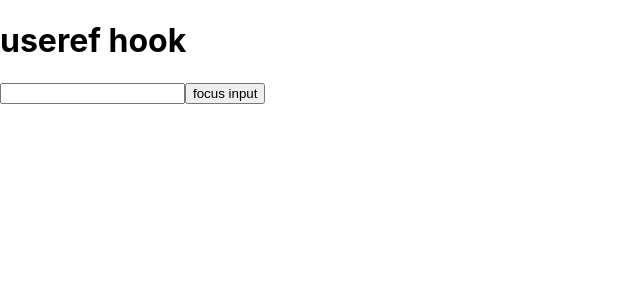
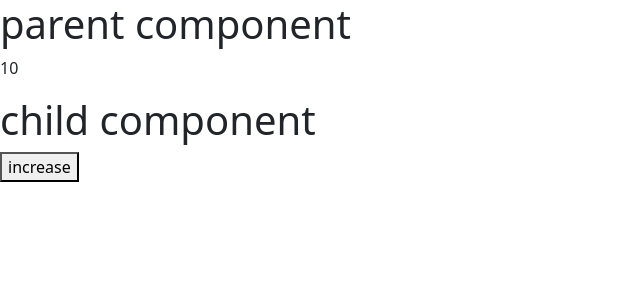
Before and after one commit to dykdeveloper/my-app, a React (Create React App) app: page / in a window 1280 px wide. Shown: the top 300 px of the page, without its empty margins (0-640 px from the left). Built offline with nearby package versions, Linux system fonts and the light colour scheme.

Commit message:
lifting state up

```diff
--- a/src/App.js
+++ b/src/App.js
@@ -12,8 +12,10 @@ import List1 from "./lists/List1"
 import TodoApp from "./lists/TodoApp";
 import Form1 from "./form/Form1";
 import Form2 from "./form/Form2";
-import UseRef1 from "./hook/UseRef1";
+import UseRef1 from "./hook/UseRef_UseState";
 import UseRefhook from "./hook/UseRef1";
+import Styling1 from "./styling_css/Styling1";
+import LiftState from "./Lifting_Stateup/LifState";
 
 
 function App() {
@@ -31,7 +33,10 @@ function App() {
       {/* <TodoApp /> */}
       {/* <Form1 /> */}
       {/* <Form2 /> */}
-      <UseRefhook />
+      {/* <UseRefhook /> */}
+      {/* <Styling1 /> */}
+      {/* <UseRef1 /> */}
+      <LiftState />
     </>
   );
 }
--- /dev/null
+++ b/src/Lifting_Stateup/LifState.js
@@ -0,0 +1,20 @@
+import React, {useState} from 'react'
+import LiftState1 from './LiftState1';
+
+function LiftState(){
+    const [count, setcount] = useState(10)
+
+    const increase = (e) =>{
+        setcount(e)
+    }
+
+    return(
+        <>
+        <h1>parent component</h1>
+        <p>{count}</p>
+        <LiftState1 update={increase}/>
+        </>
+    )
+}
+
+export default LiftState;
--- /dev/null
+++ b/src/Lifting_Stateup/LiftState1.js
@@ -0,0 +1,19 @@
+import React, {useState} from 'react'
+
+function LiftState1({update}){
+    const [count, setcount] = useState(0)
+
+    const increase = () =>{
+        const newdata = count + 1;
+        setcount(newdata);
+        update(newdata)
+    }
+    return(
+        <>
+        <h1>child component</h1>
+        <button onClick={increase}>increase</button>
+        </>
+    )
+}
+
+export default LiftState1;
--- a/src/function_props/FunctionProp.js
+++ b/src/function_props/FunctionProp.js
@@ -4,8 +4,7 @@ import FunctionProp1 from './FunctionProp1'
 
 function FunctionProp() {
     const data ={
-        p1: "example",
-        p2: "no. 3"
+        p1: "example no. 2",
     }
 
     return(
--- a/src/function_props/FunctionProp1.js
+++ b/src/function_props/FunctionProp1.js
@@ -3,8 +3,7 @@ import React from 'react'
 function FunctionProp1(props) {
     return(
         <>
-        <p>example no. 2</p>
-        <p>{props.example.p1} {props.example.p2}</p>
+        <p>{props.example.p1}</p>
         </>
     )
  }
--- /dev/null
+++ b/src/hook/UseRef_UseState.js
@@ -0,0 +1,20 @@
+import React, {useRef} from 'react'
+
+//usestate vs useref
+function UseRef1(){
+    const count = useRef(0);
+
+    const increase = () =>{
+        count.current = count.current + 1
+        console.log(count.current);
+
+    }
+    return(
+        <>
+        <p>{count.current}</p>
+        <button onClick={increase}>add</button>
+        </>
+    )
+}
+
+export default UseRef1;
--- /dev/null
+++ b/src/styling_css/Style.css
@@ -0,0 +1,5 @@
+/* h1{
+    color: blue;
+    margin: 2px;
+    border: 2px solid gray;
+} */
--- /dev/null
+++ b/src/styling_css/Style.module.css
@@ -0,0 +1,5 @@
+.text{
+    font-size: 20px;
+    color: blueviolet;
+    text-shadow: 0px 1px 2px black;
+}
--- /dev/null
+++ b/src/styling_css/Styling1.js
@@ -0,0 +1,16 @@
+import React from 'react'
+import './Style.css'
+import Styles from './Style.module.css'
+import 'bootstrap/dist/css/bootstrap.css'
+
+function Styling1(){
+    return(
+        <>
+        <h1>my name is yash</h1>
+        <p className={Styles.text}>i am yash</p>
+        <p className='text-danger'>hello</p>
+        </>
+    )
+}
+
+export default Styling1;
```
